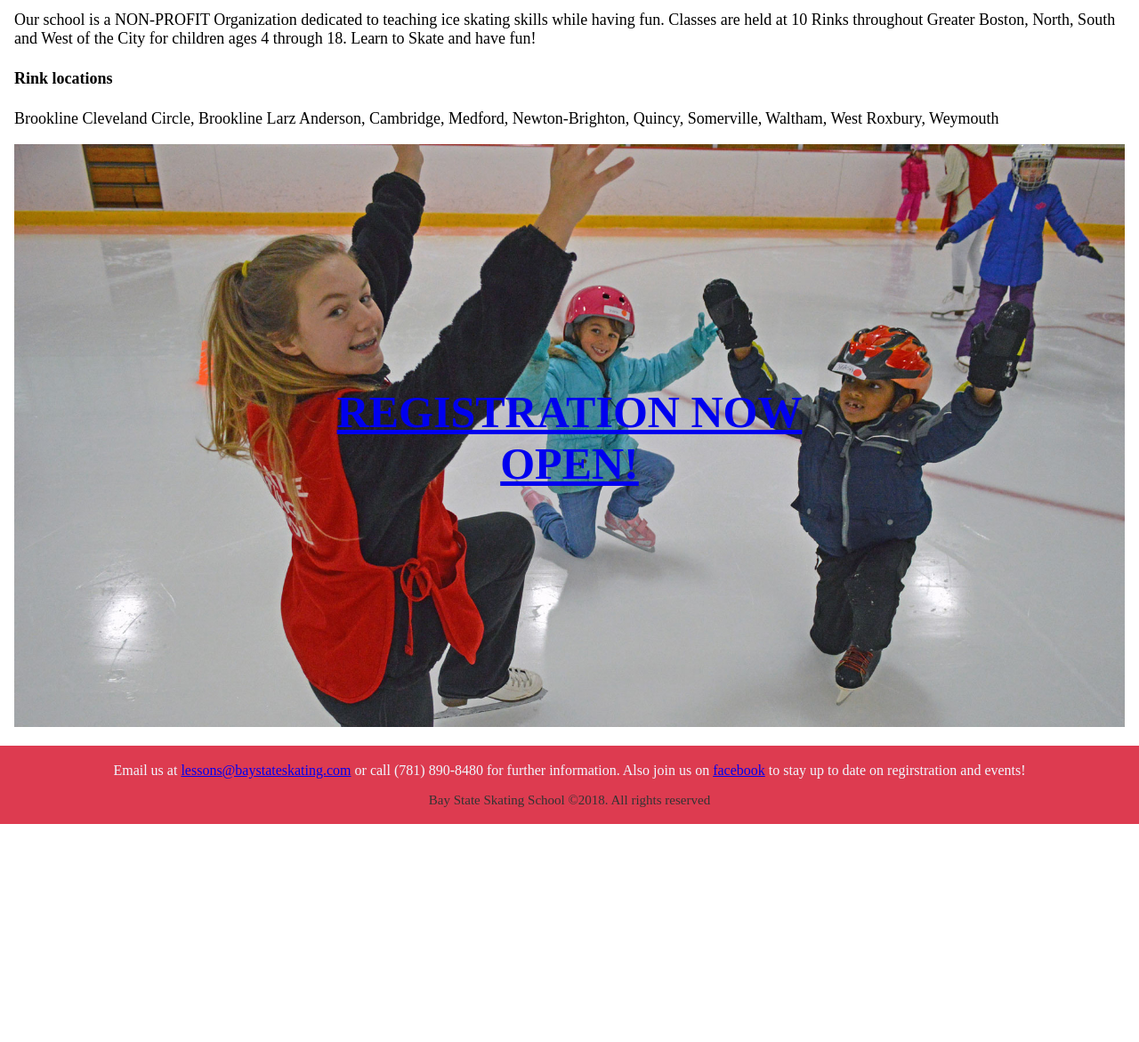
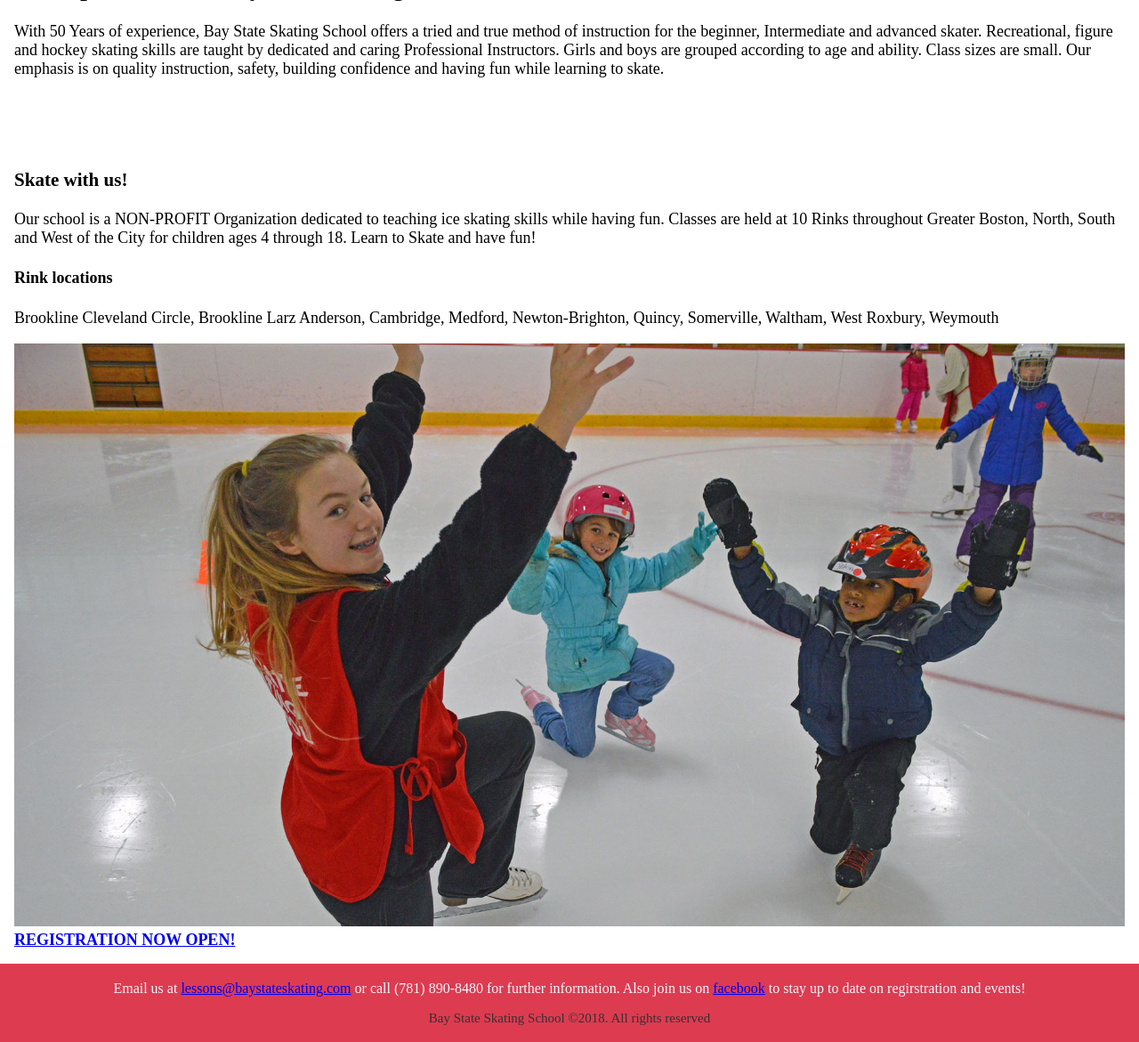
Before and after one commit to madelynsilveira/CS20sp23, a PHP site: page /Home.html in a window 1280 px wide. Shown: the part 482-1653 px from the top of the page at 89% size. Before the commit the page ends 1408 px from the top, so only its background shows below. Run offline with PHP 8.4, Linux system fonts and the light colour scheme.

Commit message:
Update styles.css

```diff
--- a/styles.css
+++ b/styles.css
@@ -47,33 +47,9 @@
   font-size: 18px;
 }
 
-/* Container holding the image and the text */
-.banner {
-  position: relative;
-  text-align: center;
-  text-decoration: none;
-  color: white;
-}
-
-/* Centered text for banner*/
-.link {
-  position: absolute;
-  top: 50%;
-  left: 50%;
-  transform: translate(-50%, -50%);
-  text-decoration: none;
-  color: #dd3b50;
-  font-size: 50px;
-}
-
 footer {
   text-align: center;
   padding: 3px;
   background-color: #dd3b50;
   color: Aliceblue;
 }
-
-video {
-  float: left;
-  padding: 16px;
-}
```
